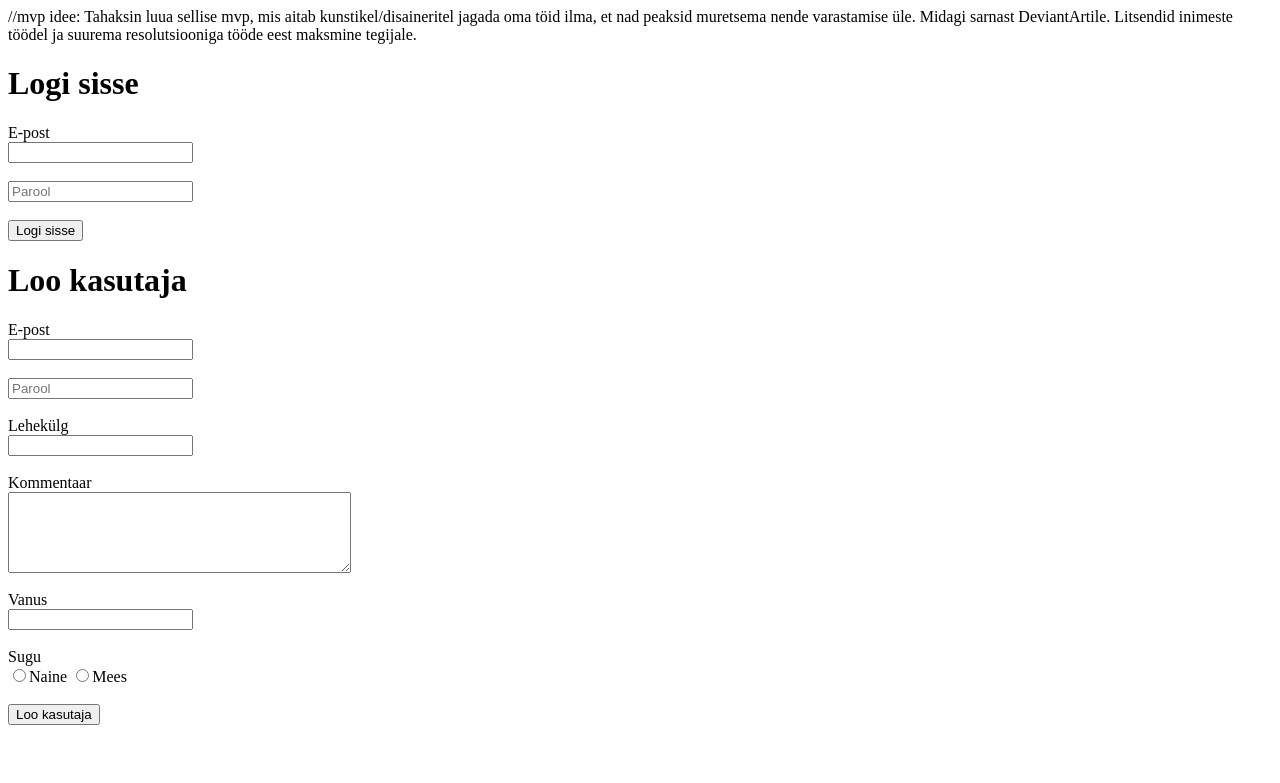
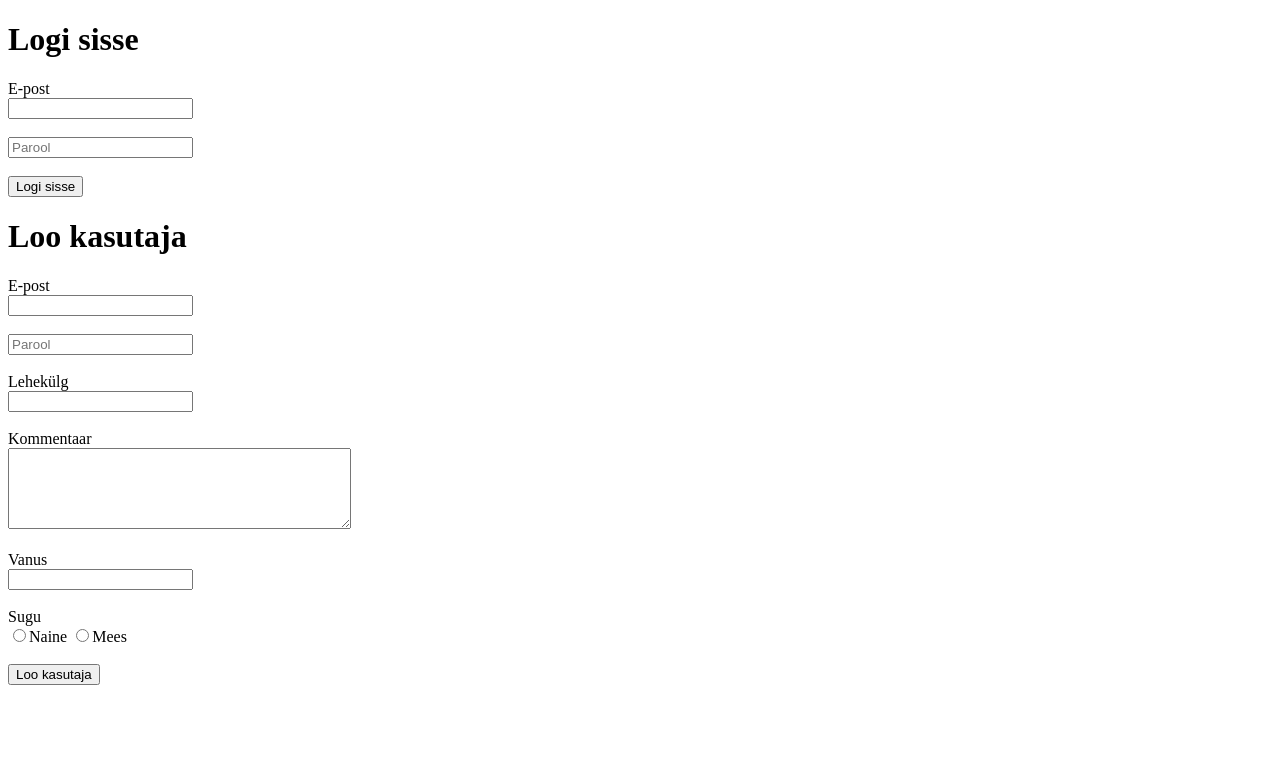
Before and after one commit to veebiprogrammeerimine-2016s/1.kodutoo-II-ruhm, a PHP site: page /login.php in a window 1280 px wide. Shown: the top 783 px of the page. Run offline with PHP 8.4, Linux system fonts and the light colour scheme.

Commit message:
Update login.php

```diff
--- a/login.php
+++ b/login.php
@@ -1,6 +1,4 @@
-	//mvp idee: Tahaksin luua sellise mvp,
-	mis aitab kunstikel/disaineritel jagada oma töid ilma, et nad peaksid muretsema nende varastamise üle.
-	Midagi sarnast DeviantArtile. Litsendid inimeste töödel ja suurema resolutsiooniga tööde eest maksmine tegijale.
+
 
 <?php
 
```
